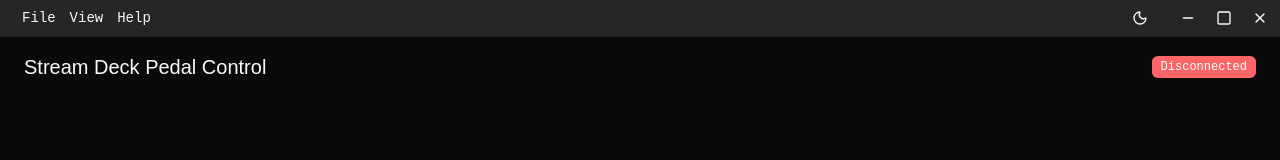
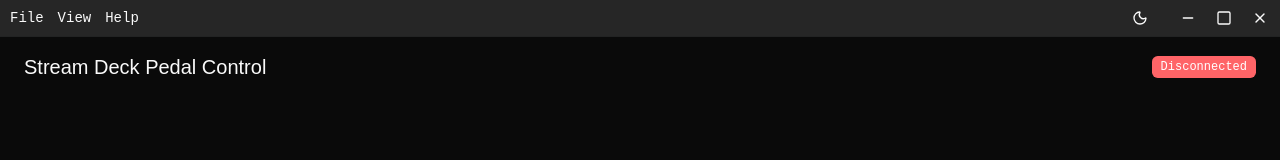
Before and after one commit to mikaelbalin/stream-deck, a React app: page / in a window 1280 px wide. Shown: the top 160 px of the page. Built offline with nearby package versions, Linux system fonts and the light colour scheme; the HTML template or start-up script is replaced by a standard one.

Commit message:
Adjust titlebar horizontal padding to be symmetric

```diff
--- a/components/titlebar.tsx
+++ b/components/titlebar.tsx
@@ -59,7 +59,7 @@
 
 	return (
 		<>
-			<div className="flex h-9 items-center bg-muted select-none pl-4 pr-1">
+			<div className="flex h-9 items-center bg-muted select-none px-1">
 				<Menubar>
 					<MenubarMenu>
 						<MenubarTrigger>File</MenubarTrigger>
```
